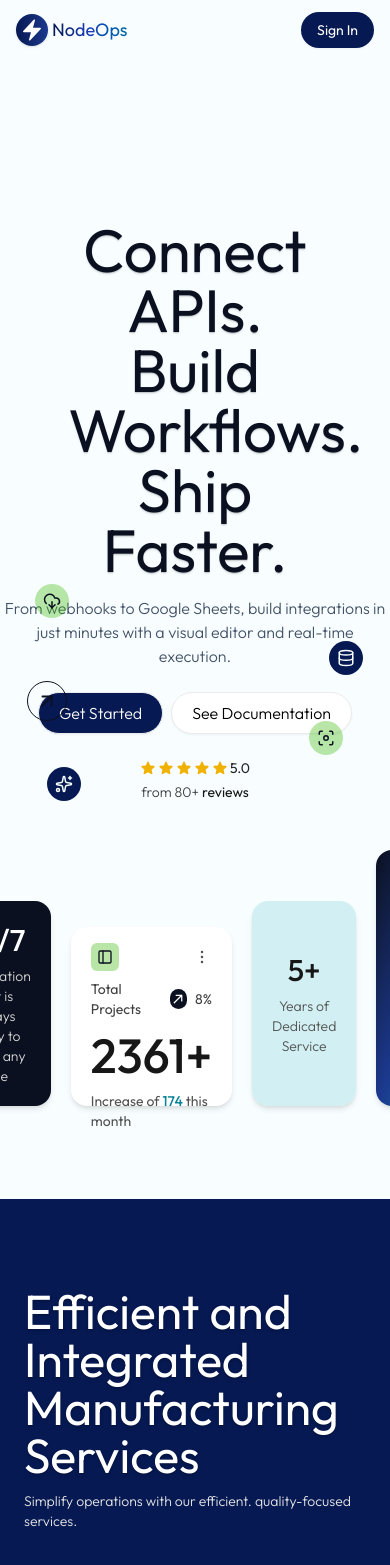
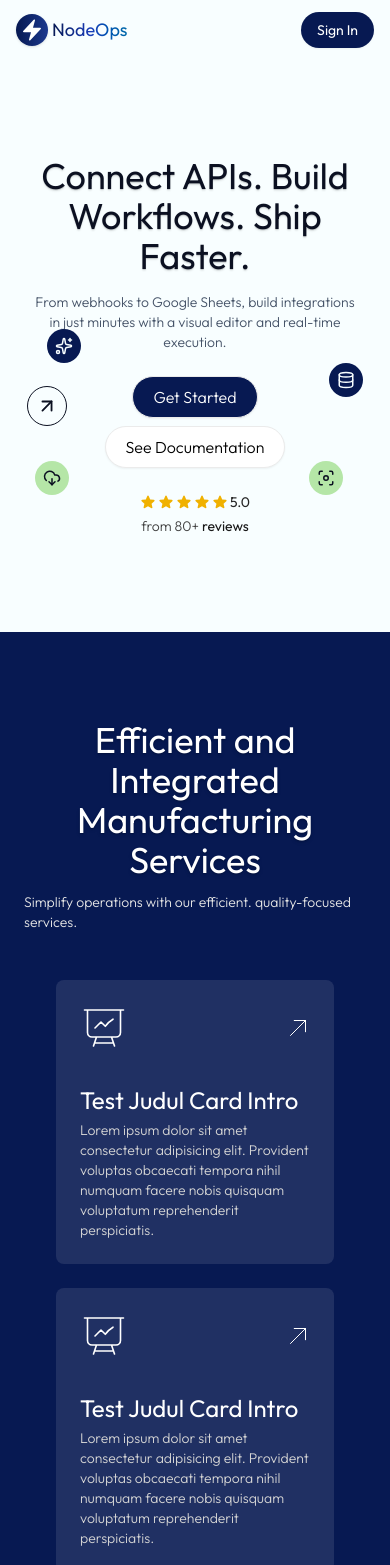
Before and after one commit to ValerieAttila09/NodeOps, a React (Vite) app: page / in a window 390 px wide. Shown: the top 1565 px of the page. Built offline with nearby package versions, Linux system fonts and the light colour scheme.

Commit message:
committed

```diff
--- a/src/components/LandingPage.jsx
+++ b/src/components/LandingPage.jsx
@@ -13,10 +13,10 @@ export function LandingPageHeader() {
 
   return (
     <div className="w-full">
-      <div className="w-full h-[135vh] relative bg-[#f8feff] pt-[10rem]">
-        <h1 className="mx-auto w-[65%] text-6xl text-shadow-sm text-center outfit-regular text-[#0b1021]">Connect APIs. Build Workflows. Ship Faster.</h1>
-        <p className="md:w-[50%] mx-auto text-md text-[#455368] text-center mt-4">From webhooks to Google Sheets, build integrations in just minutes with a visual editor and real-time execution.</p>
-        <div className="w-full flex items-center justify-center gap-2 mt-6">
+      <div className="w-full p-6 md:p-0 h-full sm:h-[135vh] relative bg-[#f8feff] py-[6rem] sm:py-[8rem] md:py-[10rem]">
+        <h1 className="mx-auto w-[90%] md:w-[65%] text-4xl sm:text-5xl md:text-6xl text-shadow-sm text-center outfit-regular text-[#0b1021]">Connect APIs. Build Workflows. Ship Faster.</h1>
+        <p className="w-[95%] md:w-[50%] mx-auto text-sm md:text-md text-[#455368] text-center mt-4">From webhooks to Google Sheets, build integrations in just minutes with a visual editor and real-time execution.</p>
+        <div className="w-full flex flex-col md:flex-row items-center justify-center gap-2 mt-6">
           <button className="px-5 py-2 rounded-full bg-[#071952] text-white shadow-xs border border-[#ebebeb] hover:shadow-sm hover:bg-white hover:text-neutral-900 transition-all">Get Started</button>
           <button className="px-5 py-2 rounded-full bg-white border border-[#ebebeb] shadow-xs hover:shadow-sm transition-shadow">See Documentation</button>
         </div>
@@ -54,24 +54,24 @@ export function LandingPageHeader() {
           </div>
         </div>
 
-        <div className="absolute z-5 left-[7%] bottom-[42%] border border-[#0b1021] rounded-full p-2">
+        <div className="absolute z-5 left-[7%] bottom-[36%] sm:bottom-[42%] border border-[#0b1021] rounded-full p-2">
           <ArrowRight size={22} className="text-[#0b1021] -rotate-45" />
         </div>
-        <div className="absolute z-5 left-[12%] bottom-[35%] bg-[#071952] rounded-full p-2">
+        <div className="absolute z-5 left-[12%] bottom-[47%] sm:bottom-[35%] bg-[#071952] rounded-full p-2">
           <StarsIcon size={18} className="text-[#f8feff]" />
         </div>
-        <div className="absolute z-5 left-[9%] bottom-[51%] bg-[#37b703]/35 rounded-full p-2">
+        <div className="absolute z-5 left-[9%] bottom-[24%] sm:bottom-[51%] bg-[#37b703]/35 rounded-full p-2">
           <LucideDownloadCloud size={18} className="text-[#0b1021]" />
         </div>
 
-        <div className="absolute z-5 right-[7%] bottom-[46%] bg-[#071952] rounded-full p-2">
+        <div className="absolute z-5 right-[7%] bottom-[41%] sm:bottom-[46%] bg-[#071952] rounded-full p-2">
           <Database size={18} className="text-[#f8feff]" />
         </div>
-        <div className="absolute z-5 right-[12%] bottom-[39%] bg-[#37b703]/35 rounded-full p-2">
+        <div className="absolute z-5 right-[12%] bottom-[24%] sm:bottom-[39%] bg-[#37b703]/35 rounded-full p-2">
           <FocusIcon size={18} className="text-[#0b1021]" />
         </div>
 
-        <div className="mt-[3rem] w-full h-[16rem] flex items-end justify-center gap-5">
+        <div className="hidden mt-[3rem] w-full h-[16rem] sm:flex items-end justify-center gap-5">
           <div className="shadow-md h-full w-[10rem] overflow-hidden rounded-2xl">
             <img src={LandingPageImg} className="w-auto h-full object-cover" alt="" />
           </div>
@@ -125,10 +125,10 @@ export function LandingPageIntro() {
   return (
     <div className="w-full bg-[#071952] py-[5rem] px-6">
       <div className="mb-10 flex flex-col items-center justify-center py-2">
-        <h1 className="text-5xl mb-3 text-white text-shadow-md outfit-regular">Efficient and Integrated <br /> Manufacturing Services</h1>
+        <h1 className="sm:text-5xl text-4xl mb-3 text-white text-center text-shadow-md outfit-regular">Efficient and Integrated <br /> Manufacturing Services</h1>
         <p className="text-sm outfit-thin text-neutral-200">Simplify operations with our efficient. quality-focused services.</p>
       </div>
-      <div className="grid grid-cols-3 gap-6 px-8">
+      <div className="grid sm:grid-cols-2 md:grid-cols-3 gap-6 px-8">
         <CardIntro />
         <CardIntro />
         <CardIntro />
@@ -142,10 +142,10 @@ export function LandingPageIntro() {
 
 export function LandingPageBenefits() {
   return (
-    <div className="w-full bg-[#f8feff] py-[5rem] px-[4rem]">
-      <div className="flex gap-[4rem]">
+    <div className="w-full bg-[#f8feff] py-[5rem] p-4 md:px-[4rem]">
+      <div className="flex flex-col md:flex-row gap-[4rem]">
 
-        <div className="w-5/7 border border-[#ebebeb] rounded-2xl bg-[#ebebeb] px-[4.2rem] py-[2.8rem] relative flex items-center justify-center">
+        <div className="md:w-5/7 w-full border border-[#ebebeb] rounded-2xl bg-[#ebebeb] p-4 md:px-[4.2rem] md:py-[2.8rem] relative flex items-center justify-center">
           <div className="w-full h-full rounded-md bg-[#f8feff] p-6 shadow-2xl">
             <div className="mb-2">
               <h1 className="text-lg mb-1 text-neutral-500 outfit-thin">Total Projects</h1>
@@ -397,13 +397,13 @@ export function LandingPagePlans() {
 
 export function LandingPageIntegration() {
   return (
-    <div className="w-full grid grid-cols-2 gap-6 bg-[#f8feff] py-[5rem] px-[4rem]">
+    <div className="w-full grid md:grid-cols-2 gap-6 bg-[#f8feff] py-[5rem] p-4 md:px-[4rem]">
       <div className="col-span-1 flex flex-col items-start justify-center">
         <h1 className="mb-4 text-4xl text-neutral-900 outfit-medium">Empowering Top Companies with Seamless Integrations</h1>
         <p className="text-md text-neutral-700">Lorem ipsum dolor sit amet consectetur adipisicing elit. Enim incidunt laboriosam ipsum perferendis ea, perspiciatis, est dolor deserunt velit, omnis voluptates aliquid? Repellat ipsum nesciunt tempora labore?</p>
         <button className="my-7 text-lg px-4 py-2 bg-[#37B7C3]/25 rounded-full hover:bg-[#37B7C3] transition-all">Work With Us</button>
       </div>
-      <div className="col-span-1 w-full h-[420px]">
+      <div className="col-span-1 w-full h-[390px] sm:h-[420px]">
         <div className="flex items-center justify-center w-full h-full rounded-lg bg-[#37B7C3]/25 relative overflow-hidden">
           <div className="absolute size-[162px] rounded-full bg-transparent border border-[#c5dbdd]"></div>
           <div className="absolute size-[282px] rounded-full bg-transparent border border-[#c5dbdd]"></div>
@@ -437,10 +437,10 @@ export function LandingPageIntegration() {
           <div className="absolute right-57 bottom-31 rounded-lg bg-white overflow-hidden p-2">
             <img src={MicrosoftIcon} alt="" className="w-6 h-auto" />
           </div>
-          <div className="absolute right-57 top-31 rounded-lg bg-white overflow-hidden px-2 py-3">
+          <div className="absolute right-56 md:top-31 top-25 rounded-lg bg-white overflow-hidden px-2 py-3">
             <img src={NVIDIAIcon} alt="" className="w-6 h-auto" />
           </div>
-          <div className="absolute left-51 bottom-1/2 rounded-lg bg-white overflow-hidden px-2 py-[6px]">
+          <div className="absolute md:left-51 md:right-[29%] bottom-1/2 rounded-lg bg-white overflow-hidden px-2 py-[6px]">
             <img src={AzureIcon} alt="" className="w-6 h-auto" />
           </div>
         </div>
```
